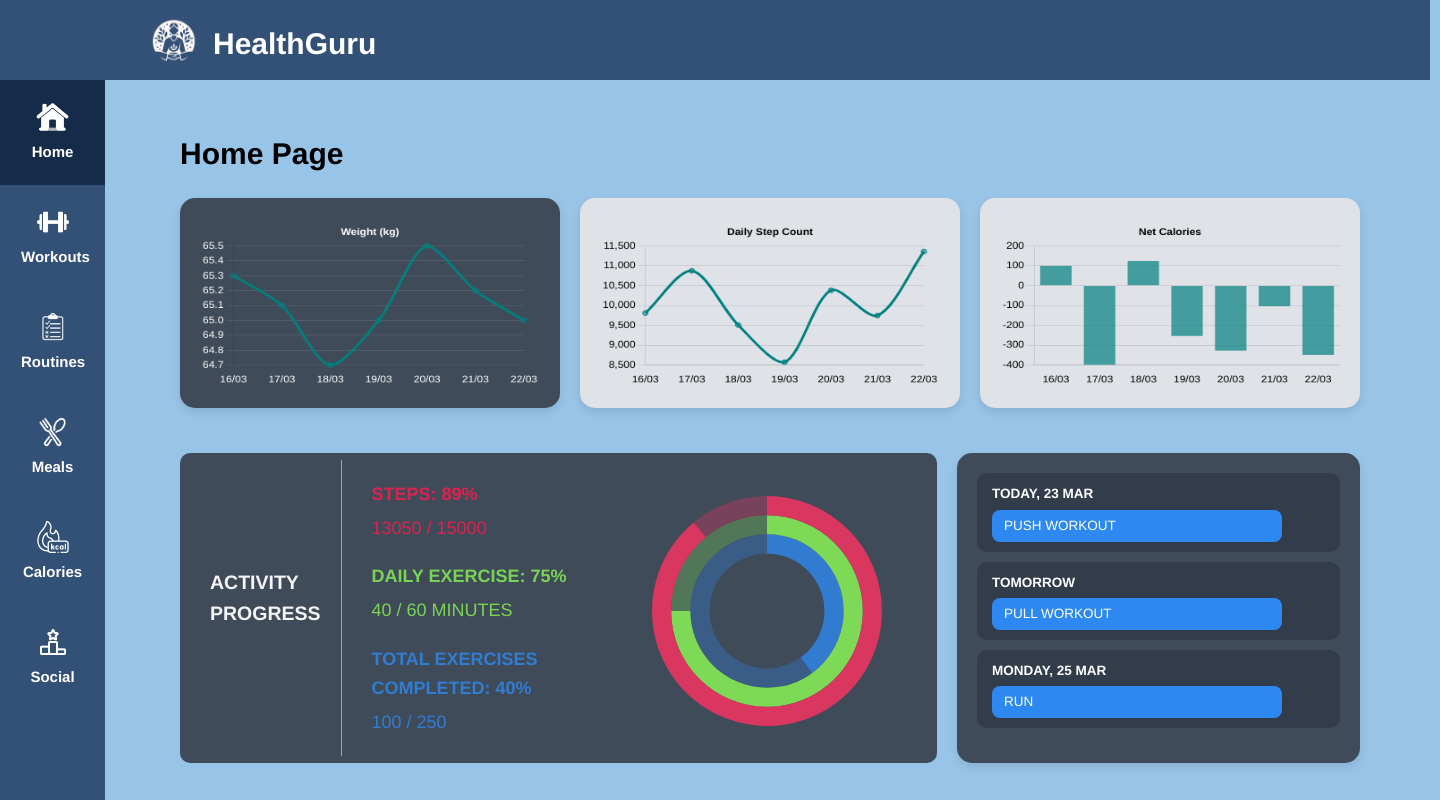
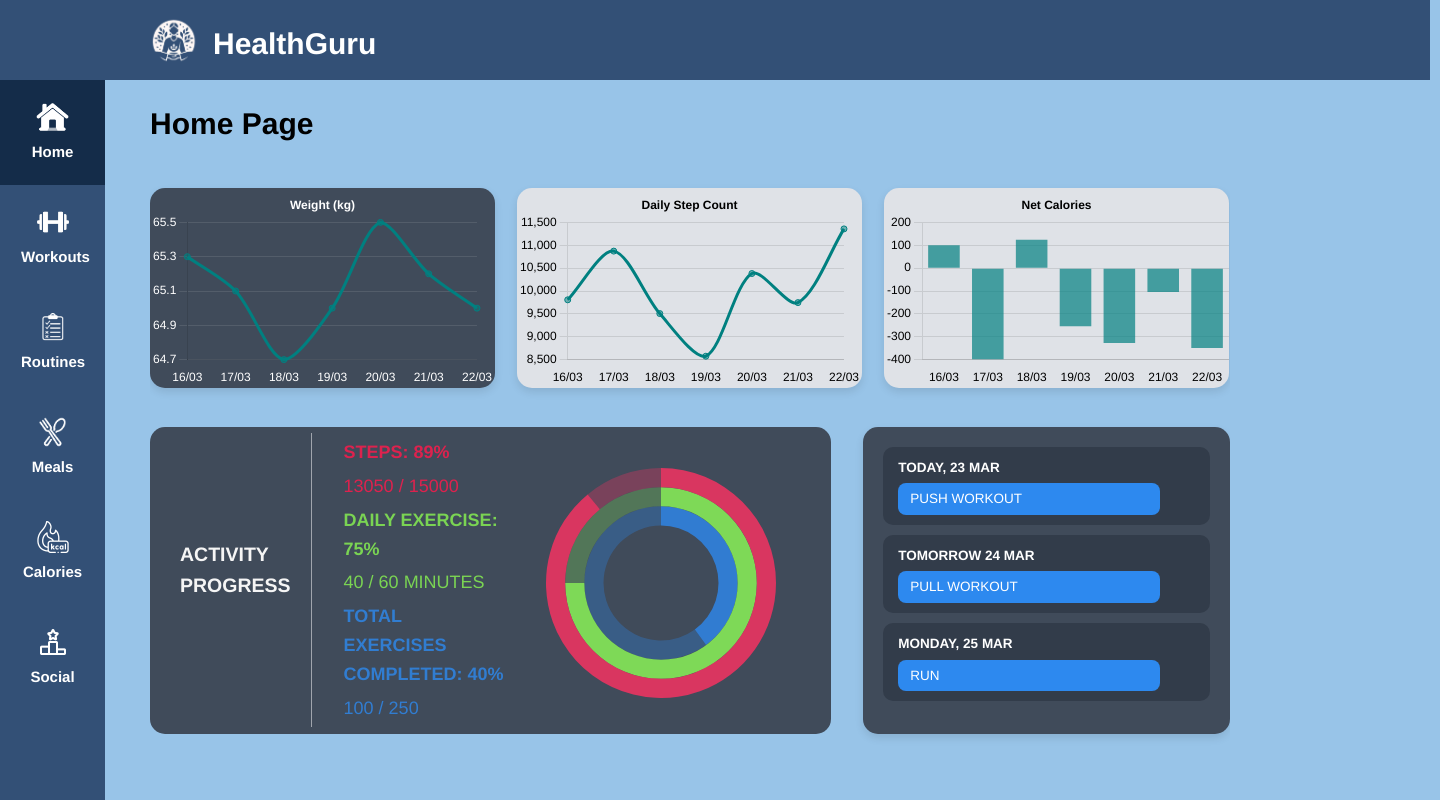
Before and after one commit to BT3103AppDev1/l1-final-term-project-group7, a Vue app: page / in a window 1280 px wide. Shown: the whole page, 1440 px wide, since content can reach past the window. Built offline with nearby package versions, Linux system fonts and the light colour scheme.

Commit message:
Fixed Horizontal Scrolling Issue
Home page now does not have default horizontal scoll bar even though the widgets can be viewed without  scrolling.

Also made minor tweaks to CSS styling for some widgets.

```diff
--- a/src/components/home/Activity.vue
+++ b/src/components/home/Activity.vue
@@ -63,7 +63,8 @@
           ]
         },
         options: {
-          responsive: false,
+          responsive: true,
+          maintainAspectRatio: false,
           cutoutPercentage: 100, // Increase this number to make the chart more like a ring
           legend: {
             display: false // Hides the legend
@@ -78,11 +79,11 @@
   <style scoped>
   .activity-widget {
     background-color: #404b5a;
-    border-radius: 10px;
+    border-radius: 15px;
     padding: 20px;
     color: whitesmoke;
     display: flex;
-    justify-content: space-between; /*Add space between the stats and the doughnut */
+    justify-content: space-around; /*Add space between the stats and the doughnut */
     align-items: center;
     max-height: 80%;
   }
@@ -97,13 +98,17 @@
 
   .stats {
     width: 100%;
-    padding-left: 30px;
+    padding-left: 5%;
+    padding-right: 5%;
     border-left: 1px solid rgba(255, 255, 255, 0.5); /* Separator line */
+    font-size: 1em;
+    /* border: dashed */
   }
 
   .stat {
     font-size: 1.2em; /* Increase the font size of stats */
-    margin: 20px 0; /* Space between stat items */
+    margin: 3% 0; /* Space between stat items */
+    /* border : solid */
   }
 
   #steps {
@@ -140,10 +145,12 @@
   }
 
   #activityWidget {
-  max-width: 30vh; /* Set a max-width to the doughnut chart for a smaller appearance */
+  max-width: 30vh; /*Set a max-width to the doughnut chart for a smaller appearance */
   max-height: 30vh;
   margin-right: 30px;
   margin-bottom: 5px;
+  width: 100%;
+  /* border: solid; */
   }
 
   </style>
--- a/src/components/home/Calendar.vue
+++ b/src/components/home/Calendar.vue
@@ -14,7 +14,7 @@
       return {
         workouts: [
           { id: 1, date: 'TODAY, 23 MAR', activity: 'PUSH WORKOUT' },
-          { id: 2, date: 'TOMORROW', activity: 'PULL WORKOUT' },
+          { id: 2, date: 'TOMORROW 24 MAR', activity: 'PULL WORKOUT' },
           { id: 3, date: 'MONDAY,  25 MAR', activity: 'RUN' },
         ]
       };
--- a/src/components/home/NetCalories.vue
+++ b/src/components/home/NetCalories.vue
@@ -69,7 +69,6 @@
     #netCalories_widget {
     background-color: #dfe2e7;
     border-radius: 15px;
-    padding: 20px;
     box-shadow: 0 4px 8px rgba(0, 0, 0, 0.1);
     }
   </style>
--- a/src/components/home/Steps.vue
+++ b/src/components/home/Steps.vue
@@ -73,7 +73,6 @@
 #steps_widget {
   background-color: #dfe2e7;
   border-radius: 15px;
-  padding: 20px;
   box-shadow: 0 4px 8px rgba(0, 0, 0, 0.1); /* Box shadow for depth*/
 }
 </style>
--- a/src/components/home/Weight.vue
+++ b/src/components/home/Weight.vue
@@ -72,7 +72,6 @@
 #weight_widget {
   background-color: #404b5a;
   border-radius: 15px;
-  padding: 20px;
   box-shadow: 0 4px 8px rgba(0, 0, 0, 0.1); /* Box shadow for depth*/
 }
 </style>
--- a/src/views/Home.vue
+++ b/src/views/Home.vue
@@ -1,7 +1,6 @@
 <template>
+  <h1>Home Page</h1>
   <div class="container">
-    <h1>Home Page</h1>
-    <div class="grid-container">
     <div class="top-row">
       <div class="chart weight">
         <weightWidget />
@@ -19,7 +18,6 @@
       </div>
       <div class="calendar">
         <calendarWidget />
-        </div>
       </div>
     </div>
   </div>
@@ -57,30 +55,30 @@
 
 <style scoped>
 .container {
-  max-width: 100%;
-  margin: 0 auto; /* centers the container */
-  padding: 30px;
   display: flex;
+  margin: 0 auto;
   flex-direction: column;
-  height: 85vh; /* Adjust the height calculation based on the header/footer height */
+  height: 85%; /* Fill the container height */
+  justify-content: space-around; /*Distributes space between rows */
   overflow: hidden; /* Prevents overflow */
-}
-
-.grid-container {
-  display: flex;
-  flex-direction: column;
-  height: 100%; /* Fill the container height */
-  justify-content: space-between; /* Distributes space between rows */
+  /* border: solid 2px red; */
 }
 
 .top-row, .bottom-row {
   display: flex;
-  justify-content: space-between; /* Distributes space between widgets */
+  justify-content: space-around; /* Distributes space between widgets */
+  /* border: solid 2px blue; */
 }
 
-.weight, .steps, .netCalories, .activity, .calendar {
-  margin-right: 20px; /* Add margin to the right of each widget */
-  flex-grow: 1; /* Widgets will grow to take up available space */
+.chart {
+  flex: 1; /* Each chart will grow to take up equal space */
+  margin-right: 2%; /*space between the charts */
+  height: 25vh;
+}
+
+.activity, .calendar {
+  margin-right: 3%; /* Add margin to the right of each widget */
+  flex: 1;
 }
 
 /* Last child of each row should not have a right margin */
@@ -90,11 +88,11 @@
 
 /* Adjust the flex-basis for activity and calendar widgets */
 .activity {
-  flex-basis: 60%; /* Takes up a larger base space when space allows */
+  flex-basis: 65%; /* Takes up a larger base space when space allows */
 }
 
 .calendar {
-  flex-basis: 30%; /* Takes up a smaller base space when space allows */
+  flex-basis: 35%; /* Takes up a smaller base space when space allows */
   margin-right: 0; /* Ensures there's no margin on the right of the last element */
 }
 
```
Lines whose indentation alone changed are shown as unchanged.
